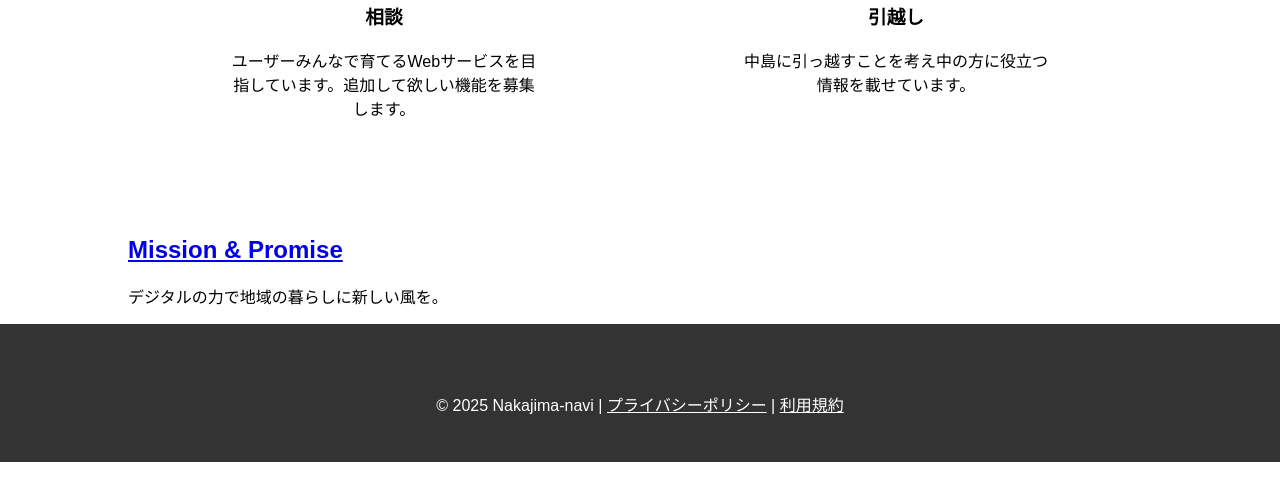
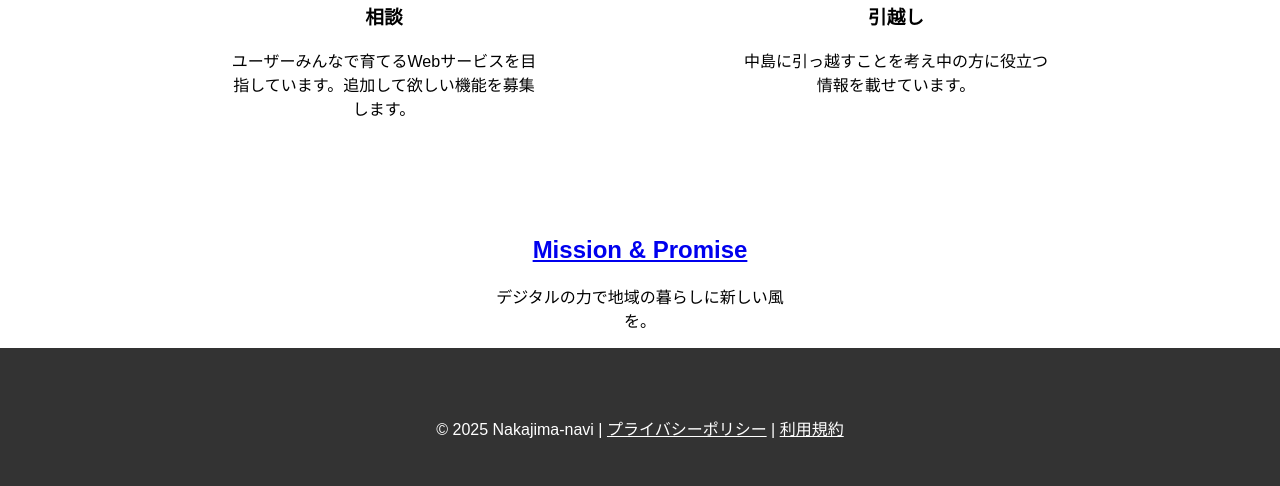
Before and after one commit to kanebizac3/test, a Django app: page /top in a window 1280 px wide. Shown: the part 914-1400 px from the top of the page. Before the commit the page ends 1376 px from the top, so only its background shows below. Run offline with Django 5.2, Linux system fonts and the light colour scheme.

Commit message:
ガソスタページ修正

```diff
--- a/blog/models.py
+++ b/blog/models.py
@@ -35,10 +35,12 @@ class Comments(models.Model):
 
 class GasolineOwada(models.Model):
     regular = models.CharField(max_length=3,
-        validators=[RegexValidator(r'^\d{3}$', message='3桁の数字')]
+        validators=[RegexValidator(r'^\d{3}$', message='3桁の数字')],
+                    verbose_name='レギュラー',
     )
     deisel = models.CharField(max_length=3,
-        validators=[RegexValidator(r'^\d{3}$', message='3桁の数字')]
+        validators=[RegexValidator(r'^\d{3}$', message='3桁の数字')],
+                    verbose_name='軽油',
     )
     created_date = models.DateTimeField(default=timezone.now)
 
--- a/blog/static/css/style.css
+++ b/blog/static/css/style.css
@@ -6,6 +6,12 @@ body {
 .container {
     width: 80%;
     margin: 0 auto;
+}
+
+.container_center{
+    width: 300px; /* 要素の幅を指定 */
+    margin: 0 auto;
+    text-align: center;
 }
 
 header {
--- a/blog/templates/blog/top.html
+++ b/blog/templates/blog/top.html
@@ -64,7 +64,7 @@
 
         <!-- --------------mission and promise section -->
         <section>
-            <div class="container">
+            <div class="container_center">
                 <a href="{% url 'mission_promise' %}"><h2> Mission & Promise </h2></a>
                 <p>デジタルの力で地域の暮らしに新しい風を。</p>
 
```
Also changed, not shown: blog/templates/blog/life.html (+4 -3 lines), blog/migrations/0007_alter_gasolineowada_deisel_and_more.py (added).
